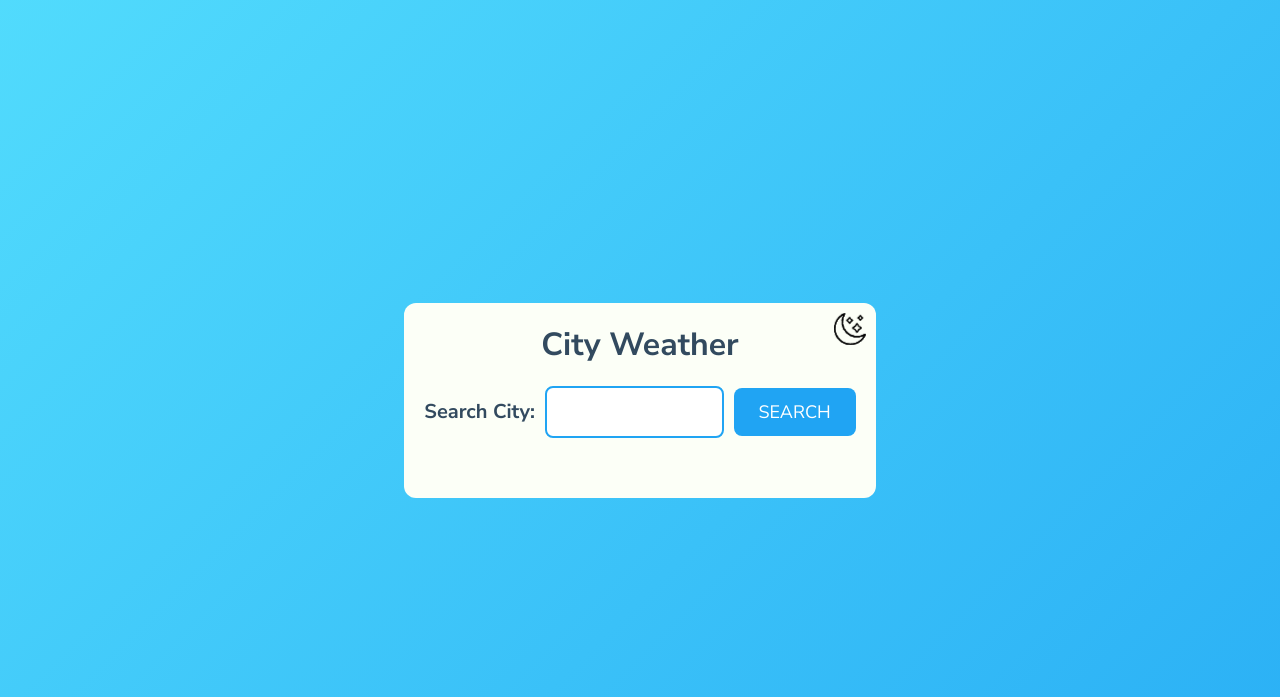
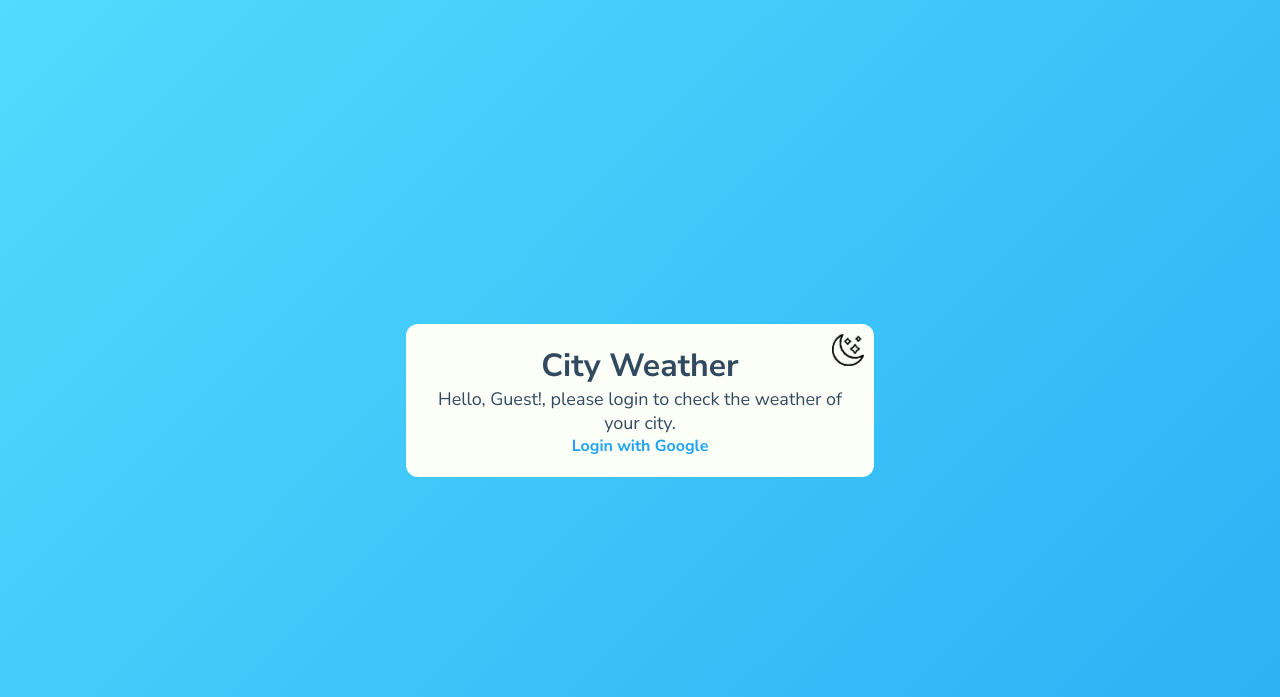
Before and after one commit to jasperusz/weather-dashboard, a Flask app: page / in a window 1280 px wide. Shown: the top 697 px of the page. Run offline with Flask 3, Linux system fonts and the light colour scheme.

Commit message:
feat: restrict weather search to authenticated users via Google Oauth

```diff
--- a/app.py
+++ b/app.py
@@ -1,9 +1,13 @@
-from flask import Flask, render_template, request
+from flask import Flask, render_template, request, url_for, redirect, session
 from flask_sqlalchemy import SQLAlchemy
 from sqlalchemy.orm import DeclarativeBase
 from sqlalchemy import Integer, Column, String, Float, DateTime
 from datetime import datetime
 from main import get_weather_data
+from authlib.integrations.flask_client import OAuth
+from dotenv import load_dotenv
+import os
+load_dotenv()
 
 app = Flask(__name__)
 
@@ -14,8 +18,22 @@ class Base(DeclarativeBase):
 db = SQLAlchemy(model_class=Base)
 
 app.config["SQLALCHEMY_DATABASE_URI"] = "sqlite:///weather.db" # SQLite database and location
+app.config["SECRET_KEY"] = os.getenv('SECRET_KEY')
 
 db.init_app(app)
+
+# OAuth Configuration
+
+oauth = OAuth(app)
+google = oauth.register(
+    name='google',
+    client_id=os.getenv('GOOGLE_CLIENT_ID'),
+    client_secret=os.getenv('GOOGLE_CLIENT_SECRET'),
+    server_metadata_url='https://accounts.google.com/.well-known/openid-configuration',
+    client_kwargs={
+        'scope': 'openid email profile'
+    }
+)
 
 # Class to create a table in db to store search history from users
 class Search(Base):
@@ -29,7 +47,29 @@ class Search(Base):
 # Create route to index.html through app.route
 @app.route('/')
 def index():
-    return render_template('index.html', title="Home Page")
+    user=session.get('user')
+    return render_template('index.html', title="Home Page", user=user)
+
+# Create route to login
+@app.route('/login')
+def login():
+    redirect_uri = url_for('auth_callback', _external=True)
+    return google.authorize_redirect(redirect_uri)
+
+# Create route to logout
+@app.route('/logout')
+def logout():
+    session.clear()
+    return redirect(url_for('index'))
+
+# Create route to callback after login
+@app.route('/auth/callback')
+def auth_callback():
+    token = google.authorize_access_token()
+    user_info = token.get('userinfo')
+    session['user'] = user_info
+    session['email'] = user_info['email']
+    return redirect(url_for('index'))
 
 # Use GET method shortcut "app.get" to get /weather from index form
 @app.get('/weather')
@@ -42,7 +82,7 @@ def get_weather():
         search = Search(city=city_name, temperature=city_weather['temperature'], searched_at=current_time)
         db.session.add(search)
         db.session.commit()
-    return render_template('index.html', city_name=city_name, city_weather=city_weather)
+    return render_template('index.html', city_name=city_name, city_weather=city_weather, user=session.get('user'))
 
 with app.app_context():
     db.create_all()
--- a/static/js/script.js
+++ b/static/js/script.js
@@ -1,15 +1,25 @@
+const currentTheme = localStorage.getItem('theme') || 'light';
+
+if (currentTheme) {
+    nightMode(currentTheme);
+}
+
 function nightMode(mode){
     const body = document.body;
     const btn = document.getElementById('night-mode-button');
 
     if (mode === 'night'){
+        theme = 'night';
         body.classList.add('night-theme');
         btn.src = btn.src.replace('moon-32.png', 'light-32.png');
+        localStorage.setItem('theme', 'night');
         btn.onclick = function() { nightMode('light') };
 
     } else if (mode === 'light'){
+        theme = 'light'
         body.classList.remove('night-theme');
         btn.src = btn.src.replace('light-32.png', 'moon-32.png');
+        localStorage.setItem('theme', 'light');
         btn.onclick = function() { nightMode('night') };
     }
 };
--- a/static/styles.css
+++ b/static/styles.css
@@ -7,6 +7,13 @@
     margin: 0;
     padding: 0;
 }
+
+/* Link decoration removal */
+a {
+    text-decoration: none;
+    color: inherit;
+}
+
 /* Background and containers sizing */
 body{
     background: linear-gradient(-45deg, #2f6690, #20A4F3, #54DEFD, #d3d3d3);
@@ -50,9 +57,27 @@ body.night-theme{
     background-color: #FCFFF7;
 }
 
+#feature-box p{
+    font-size: 18px;
+    color: #324a5f;
+    text-align: center;
+}
+
+.user-text a{
+    color: #20A4F3;
+    font-weight: bold;
+    text-align: center;
+    display: flex;
+    justify-content: center;
+}
+
 /* Feature box Night Theme Colors */
 body.night-theme #feature-box{
     background-color: #324a5f;
+    color: #20A4F3;
+}
+
+body.night-theme #feature-box p{
     color: #20A4F3;
 }
 
@@ -67,6 +92,17 @@ body.night-theme #feature-box{
 /* Feature box ICON Night Theme Color */
 body.night-theme #feature-box img#night-mode-button{
     filter: invert(100%);
+}
+
+#feature-box #logout-button{
+    position: absolute;
+    top: 10px;
+    left: 10px;
+    cursor: pointer;
+}
+
+#body.night-theme #feature-box #logout-button{
+    color: #20A4F3;
 }
 
 h1{
@@ -179,6 +215,10 @@ label {
     flex-wrap: wrap;
 }
 
+body.night-theme #weather-results p {
+    color: #FCFFF7;
+}
+
 /* WeatherIcon Size */
 #weather-results img{
     width: 40px;
--- a/templates/index.html
+++ b/templates/index.html
@@ -5,7 +5,7 @@
     <meta name="viewport" content="width=device-width, initial-scale=1.0">
     <title>City Weather</title>
     <link rel="stylesheet" href="{{ url_for('static', filename='styles.css') }}">
-    <script src="{{ url_for('static', filename='js/script.js') }}"></script>
+    <script src="{{ url_for('static', filename='js/script.js') }}" defer></script>
     <link rel="preconnect" href="https://fonts.googleapis.com">
 <link rel="preconnect" href="https://fonts.gstatic.com" crossorigin>
 <link href="https://fonts.googleapis.com/css2?family=Nunito+Sans:ital,opsz,wght@0,6..12,200..1000;1,6..12,200..1000&display=swap" rel="stylesheet">
@@ -13,9 +13,18 @@
 <body>
     <div id="main-content">
         <div id="feature-box">
+            {% if user %}
+            <p id="logout-button"><a href="{{ url_for('logout') }}">Logout</a></p>
+            {% else %}
+            <p id="logout-button"></p>
+            {% endif %}
             <img src="{{ url_for('static', filename = 'img/moon-32.png')}}" alt="Night-Mode" id="night-mode-button" onclick="nightMode('night')">
             <h1>City Weather</h1>
-            <div id="search-box">
+            <div class="user-text">
+                {% if user %}
+                <p>Hello, {{ user['name'] }}!</p>
+                <p>Which city weather do you want to check?</p>
+                <div id="search-box">
                 <form action="/weather" method="GET">
                     <label for="city_name">Search City:</label>
                     <input type="text" id="city_name" name="city_name" required>
@@ -33,6 +42,11 @@
                 <div class="card"><p> <strong>Wind Speed:</strong> {{ city_weather.winds }} m/s</p></div>
                 {% endif %}
             </div>
+                {% else %}
+                <p> Hello, Guest!, please login to check the weather of your city.</p>
+                <a href="{{ url_for('login') }}" class="login-button">Login with Google</a>
+                {% endif %}
+            </div>
         </div>
     </div>
 </body>
```
Also changed, not shown: 1 other file.
